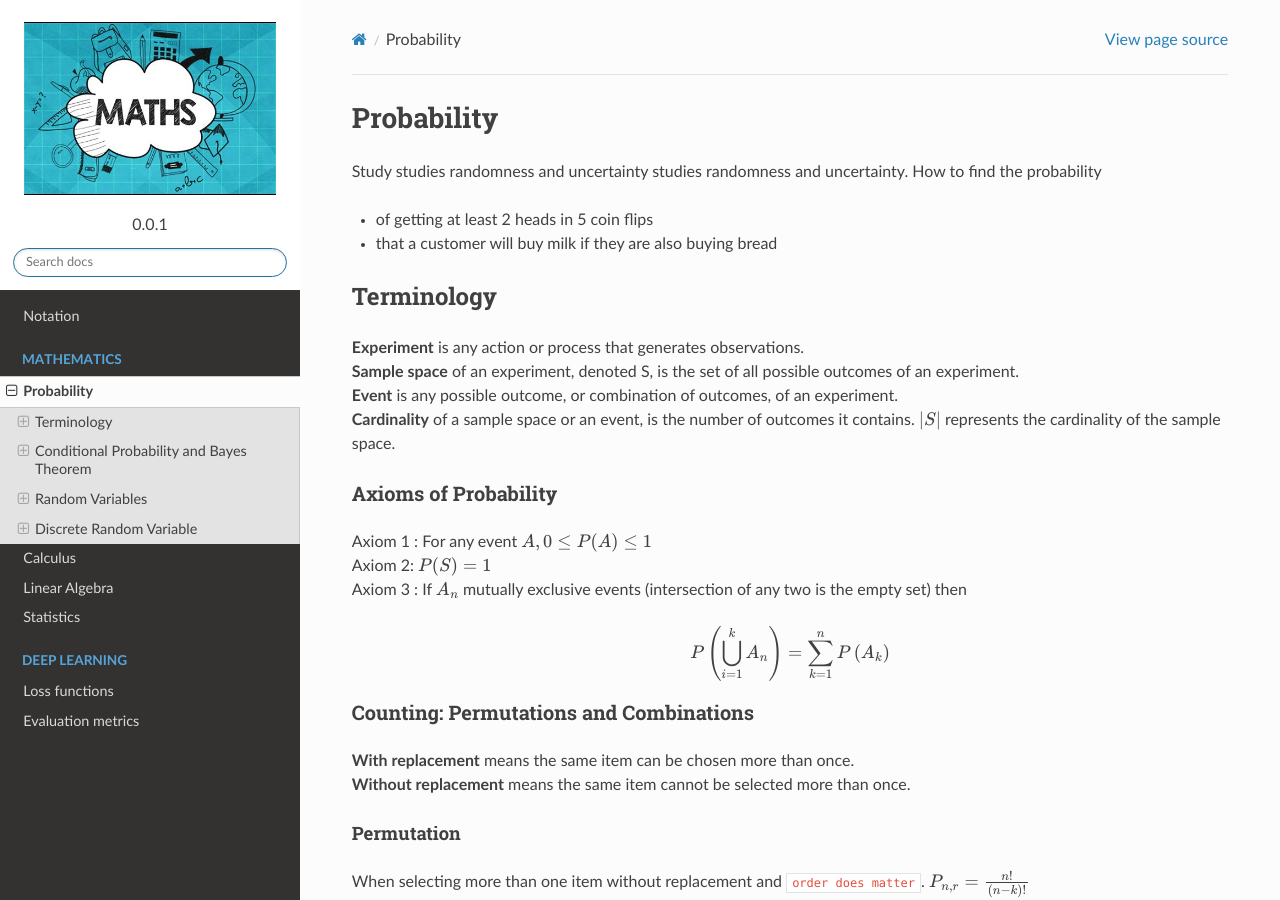
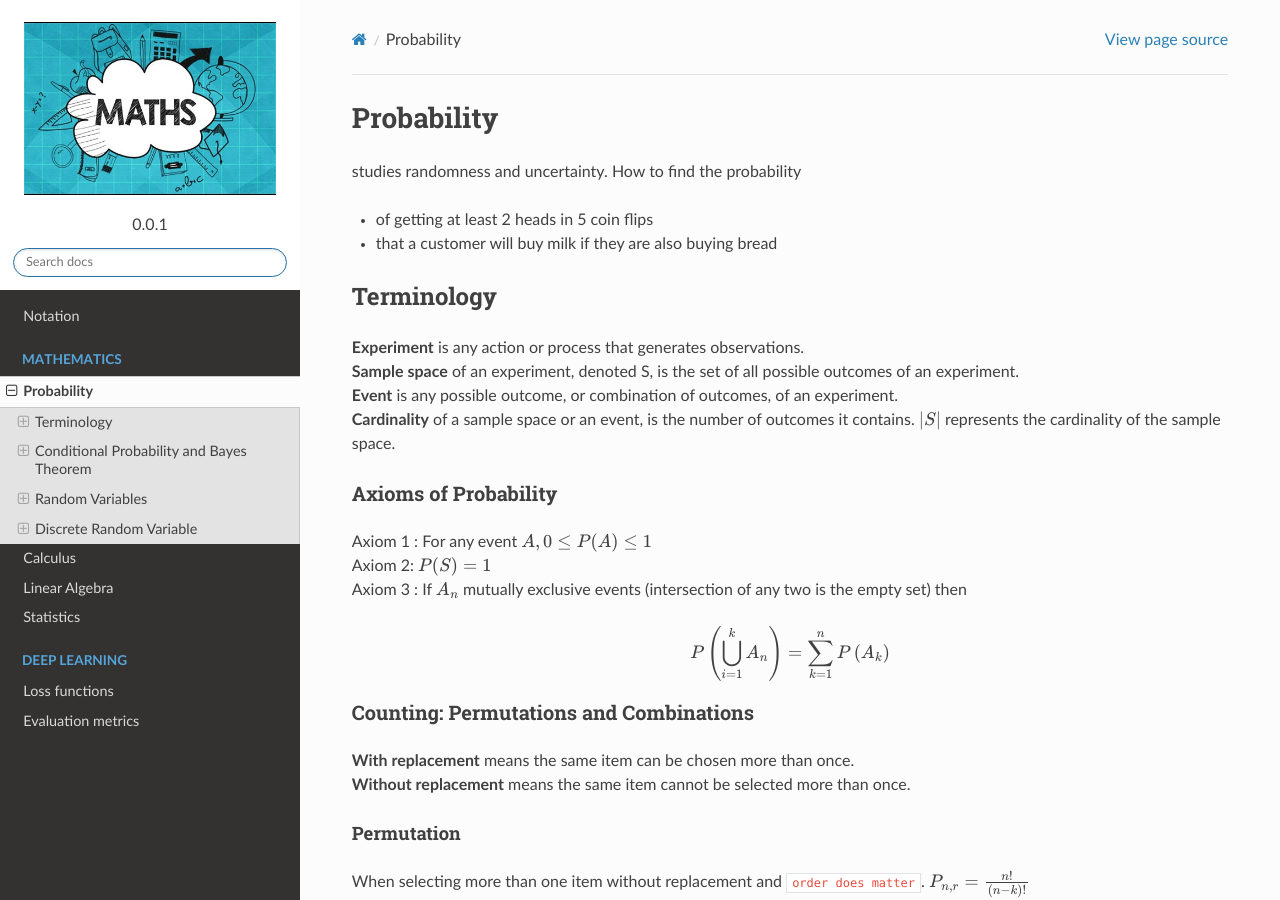
Before and after one commit to akkefa/ml-notes, a Sphinx documentation site: the page built from docs/probability.rst, in a window 1280 px wide and 900 px high. Built offline with Sphinx 7.4.7 and the Read the Docs theme 2.0.0, drawn with Linux system fonts in a browser that asks for light colours.

Commit message:
New changes.

```diff
--- a/docs/probability.rst
+++ b/docs/probability.rst
@@ -1,7 +1,7 @@
 ############
 Probability
 ############
-Study studies randomness and uncertainty studies randomness and uncertainty. How to find the probability
+studies randomness and uncertainty. How to find the probability
 
 - of getting at least 2 heads in 5 coin flips
 - that a customer will buy milk if they are also buying bread
```
